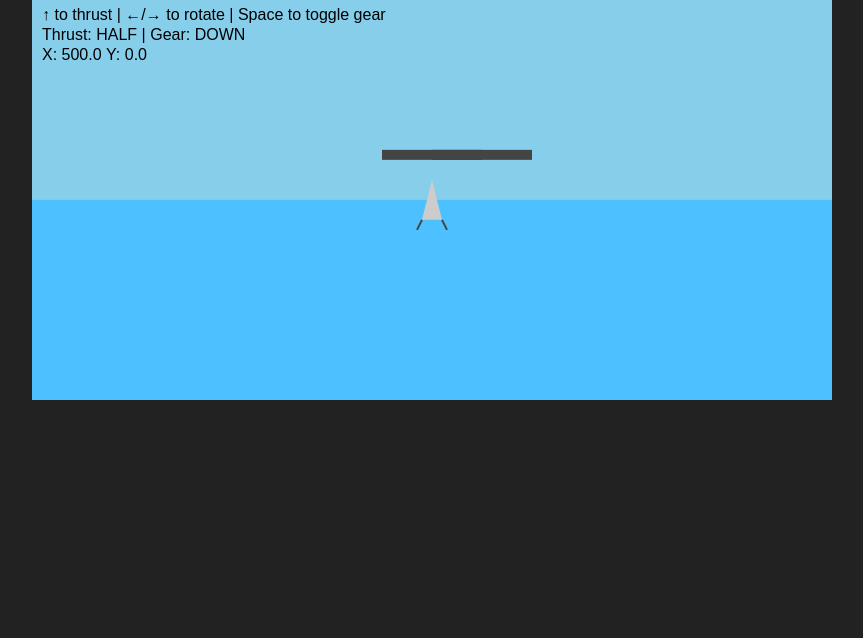
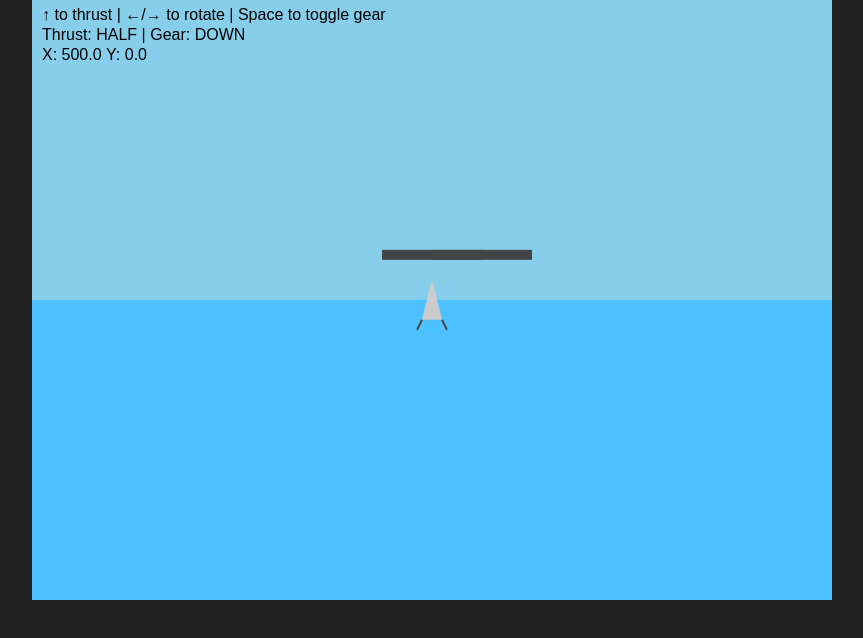
Before and after one commit to letsgetsomegames/game, a plain HTML site: page rocket.html in a window 1280 px wide. Shown: the whole page, without its empty margins (208-1071 px from the left). Drawn offline with Linux system fonts and the light colour scheme.

Commit message:
Update rocket.html

```diff
--- a/rocket.html
+++ b/rocket.html
@@ -6,7 +6,7 @@
   <link rel="stylesheet" href="style.css" />
 </head>
 <body>
-  <canvas id="game" width="800" height="400"></canvas>
+  <canvas id="game" width="800" height="600"></canvas>
   <script src="game2.js"></script>
 </body>
 </html>
```
